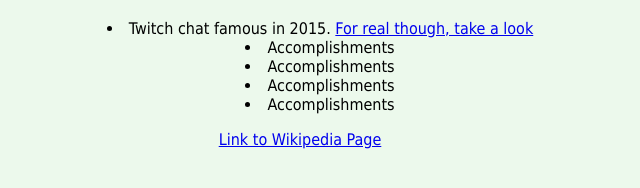
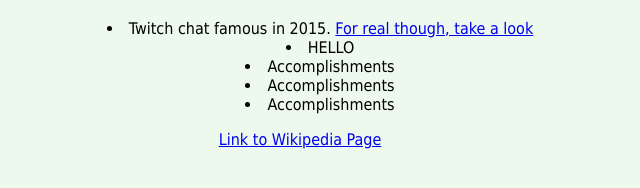
Before and after one commit to BrunchWithYou/BobRossTributePage, a plain HTML site: page Index.html in a window 1280 px wide. Shown: the part 412-600 px from the top of the page, 340-980 px from the left. Drawn offline with Linux system fonts and the light colour scheme.

Commit message:
why didnt the list update with commit push?

```diff
--- a/Index.html
+++ b/Index.html
@@ -26,7 +26,7 @@
       <h1 id="tribute-info">Bob's Accomplishments </h1>
       <ul>
         <li>Twitch chat famous in 2015. <a target="_blank" href="https://i.ytimg.com/vi/ehin5H3gheo/maxresdefault.jpg" alt="">For real though, take a look</a></li>
-        <li>Accomplishments</li>
+        <li>HELLO</li>
         <li>Accomplishments</li>
         <li>Accomplishments</li>
         <li>Accomplishments</li>
```
